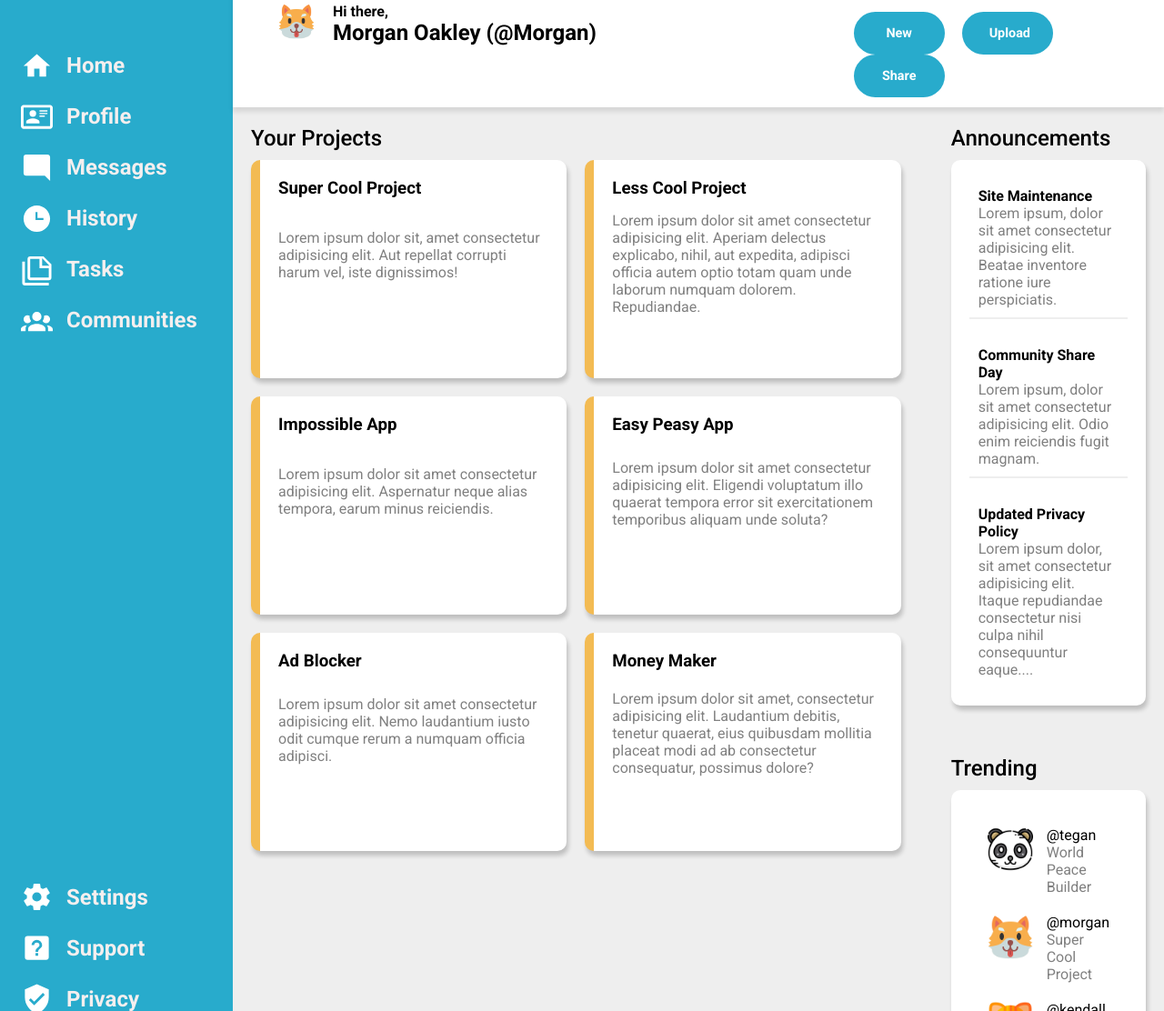
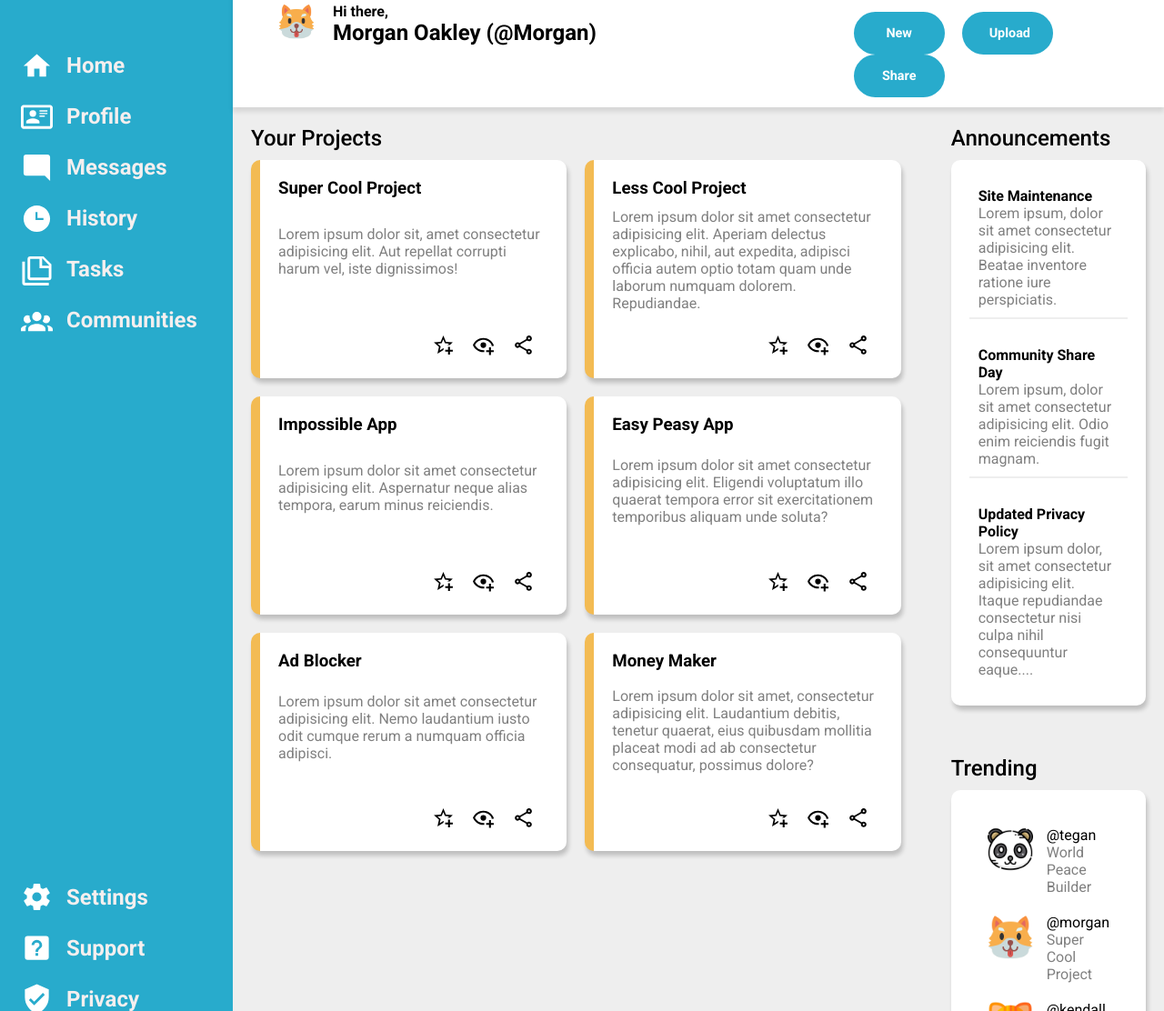
Before and after one commit to sheldonmetoyer/admin_dashboard, a plain HTML site: page index.html in a window 1280 px wide. Shown: the part 111-1223 px from the top of the page at 91% size. Drawn offline with Linux system fonts and the light colour scheme; the site is published under a folder, as on GitHub Pages, so addresses that start at the root find nothing.

Commit message:
added more dots to missing img srcs

```diff
--- a/index.html
+++ b/index.html
@@ -106,54 +106,54 @@
                             <h3>Super Cool Project</h3>
                             <p>Lorem ipsum dolor sit, amet consectetur adipisicing elit. Aut repellat corrupti harum vel, iste dignissimos!</p>
                             <div class="buttons">
-                                <img src="/icons/star-plus-outline.svg" alt="" class="reg-icon">
-                                <img src="/icons/eye-plus-outline.svg" alt="" class="reg-icon">
-                                <img src="/icons/share-variant-outline.svg" alt="" class="reg-icon">
+                                <img src="./icons/star-plus-outline.svg" alt="" class="reg-icon">
+                                <img src="./icons/eye-plus-outline.svg" alt="" class="reg-icon">
+                                <img src="./icons/share-variant-outline.svg" alt="" class="reg-icon">
                             </div>
                         </div>
                         <div class="card">
                             <h3>Less Cool Project</h3>
                             <p>Lorem ipsum dolor sit amet consectetur adipisicing elit. Aperiam delectus explicabo, nihil, aut expedita, adipisci officia autem optio totam quam unde laborum numquam dolorem. Repudiandae.</p>
                             <div class="buttons">
-                                <img src="/icons/star-plus-outline.svg" alt="" class="reg-icon">
-                                <img src="/icons/eye-plus-outline.svg" alt="" class="reg-icon">
-                                <img src="/icons/share-variant-outline.svg" alt="" class="reg-icon">
+                                <img src="./icons/star-plus-outline.svg" alt="" class="reg-icon">
+                                <img src="./icons/eye-plus-outline.svg" alt="" class="reg-icon">
+                                <img src="./icons/share-variant-outline.svg" alt="" class="reg-icon">
                             </div>
                         </div>
                         <div class="card">
                             <h3>Impossible App</h3>
                             <p>Lorem ipsum dolor sit amet consectetur adipisicing elit. Aspernatur neque alias tempora, earum minus reiciendis.</p>
                             <div class="buttons">
-                                <img src="/icons/star-plus-outline.svg" alt="" class="reg-icon">
-                                <img src="/icons/eye-plus-outline.svg" alt="" class="reg-icon">
-                                <img src="/icons/share-variant-outline.svg" alt="" class="reg-icon">
+                                <img src="./icons/star-plus-outline.svg" alt="" class="reg-icon">
+                                <img src="./icons/eye-plus-outline.svg" alt="" class="reg-icon">
+                                <img src="./icons/share-variant-outline.svg" alt="" class="reg-icon">
                             </div>
                         </div>
                         <div class="card">
                             <h3>Easy Peasy App</h3>
                             <p>Lorem ipsum dolor sit amet consectetur adipisicing elit. Eligendi voluptatum illo quaerat tempora error sit exercitationem temporibus aliquam unde soluta?</p>
                             <div class="buttons">
-                                <img src="/icons/star-plus-outline.svg" alt="" class="reg-icon">
-                                <img src="/icons/eye-plus-outline.svg" alt="" class="reg-icon">
-                                <img src="/icons/share-variant-outline.svg" alt="" class="reg-icon">
+                                <img src="./icons/star-plus-outline.svg" alt="" class="reg-icon">
+                                <img src="./icons/eye-plus-outline.svg" alt="" class="reg-icon">
+                                <img src="./icons/share-variant-outline.svg" alt="" class="reg-icon">
                             </div>
                         </div>
                         <div class="card">
                             <h3>Ad Blocker</h3>
                             <p>Lorem ipsum dolor sit amet consectetur adipisicing elit. Nemo laudantium iusto odit cumque rerum a numquam officia adipisci.</p>
                             <div class="buttons">
-                                <img src="/icons/star-plus-outline.svg" alt="" class="reg-icon">
-                                <img src="/icons/eye-plus-outline.svg" alt="" class="reg-icon">
-                                <img src="/icons/share-variant-outline.svg" alt="" class="reg-icon">
+                                <img src="./icons/star-plus-outline.svg" alt="" class="reg-icon">
+                                <img src="./icons/eye-plus-outline.svg" alt="" class="reg-icon">
+                                <img src="./icons/share-variant-outline.svg" alt="" class="reg-icon">
                             </div>
                         </div>
                         <div class="card">
                             <h3>Money Maker</h3>
                             <p>Lorem ipsum dolor sit amet, consectetur adipisicing elit. Laudantium debitis, tenetur quaerat, eius quibusdam mollitia placeat modi ad ab consectetur consequatur, possimus dolore?</p>
                             <div class="buttons">
-                                <img src="/icons/star-plus-outline.svg" alt="" class="reg-icon">
-                                <img src="/icons/eye-plus-outline.svg" alt="" class="reg-icon">
-                                <img src="/icons/share-variant-outline.svg" alt="" class="reg-icon">
+                                <img src="./icons/star-plus-outline.svg" alt="" class="reg-icon">
+                                <img src="./icons/eye-plus-outline.svg" alt="" class="reg-icon">
+                                <img src="./icons/share-variant-outline.svg" alt="" class="reg-icon">
                             </div>
                         </div>
                     </div>
```
